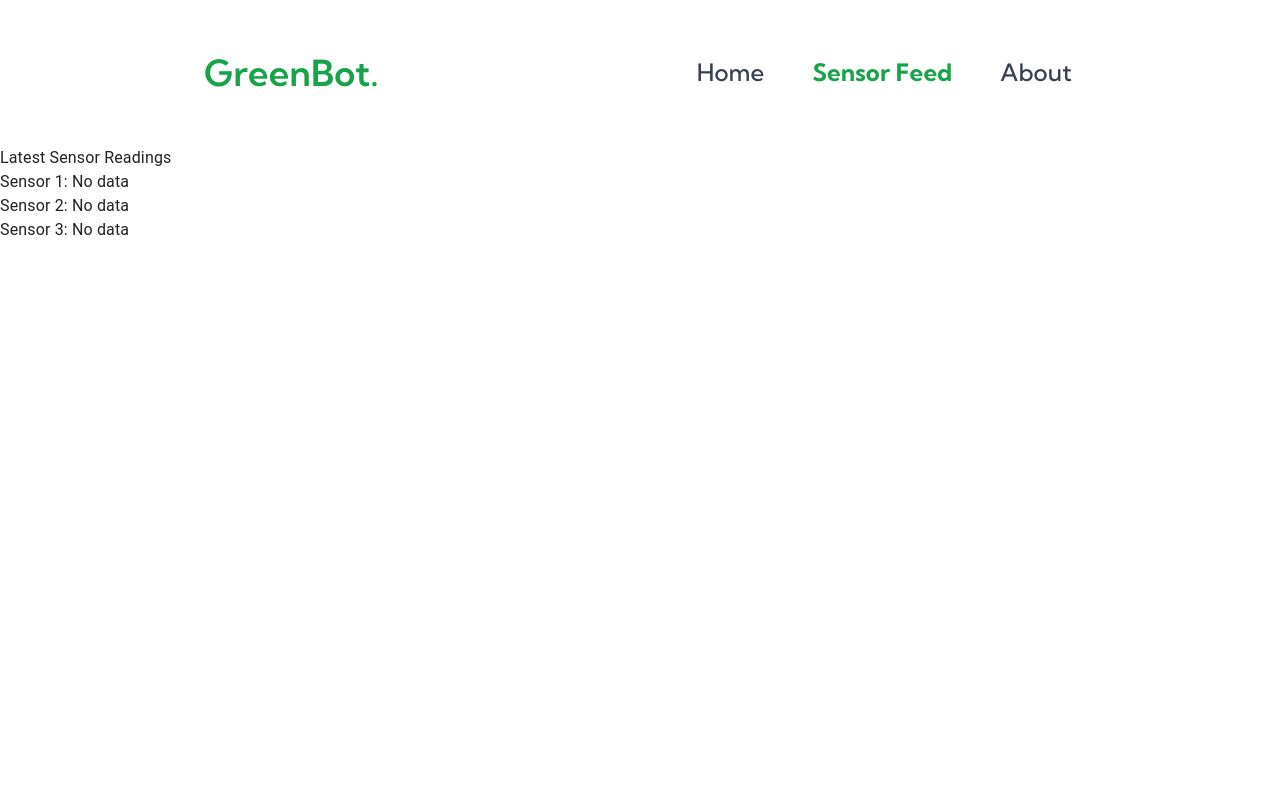
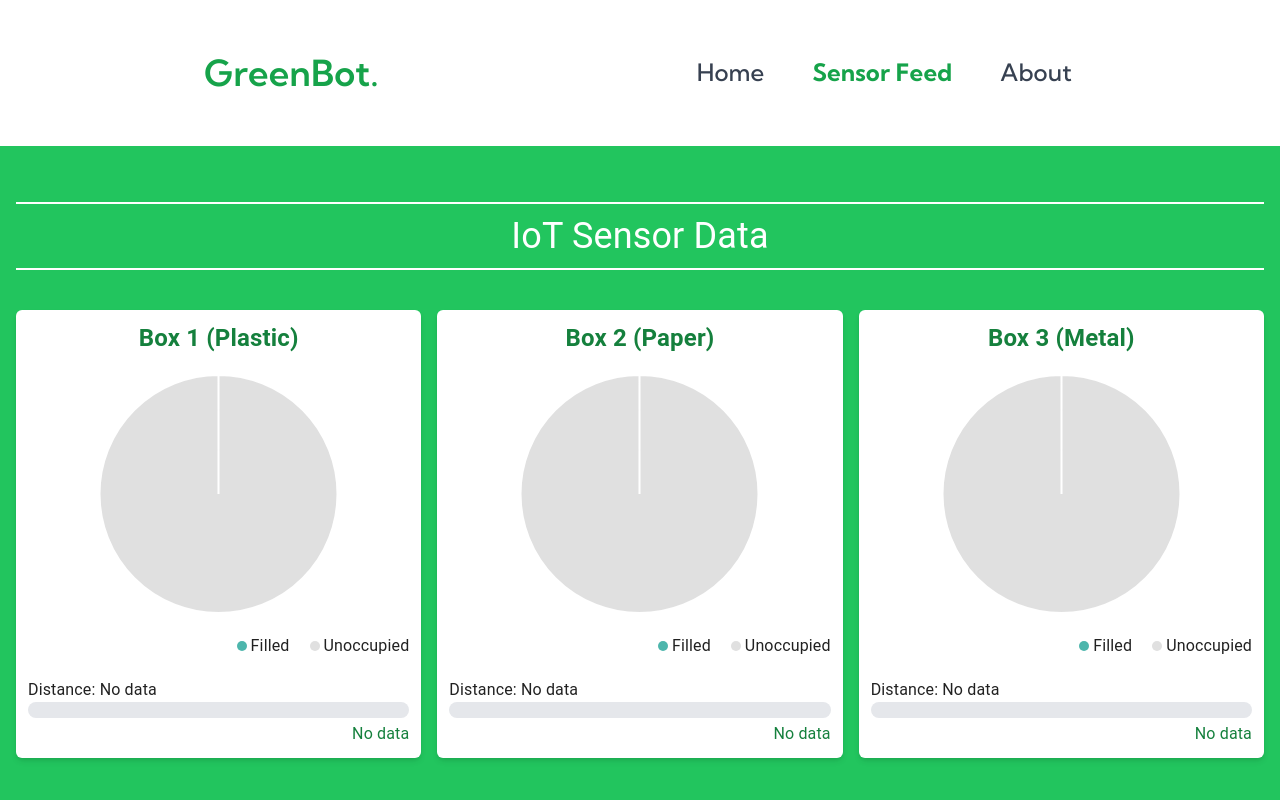
Before and after one commit to Burhan-Ahmed/GreenBot, a Next.js app: page /Components/IOT in a window 1280 px wide. Shown: the top 800 px of the page. Built offline with nearby package versions, Linux system fonts and the light colour scheme.

Commit message:
Initial iot

```diff
--- a/package.json
+++ b/package.json
@@ -14,7 +14,7 @@
     "@heroicons/react": "^2.1.5",
     "@mui/icons-material": "^6.1.1",
     "@mui/material": "^6.1.1",
-    "chart.js": "^4.4.4",
+    "chart.js": "^4.4.5",
     "framer-motion": "^11.5.6",
     "next": "14.2.1",
     "react": "^18",
--- a/src/pages/Components/IOT.tsx
+++ b/src/pages/Components/IOT.tsx
@@ -1,12 +1,24 @@
-import { useEffect, useState } from 'react';
+// SensorFeedPage.tsx
+import React, { useEffect, useState } from 'react';
+import { Pie } from 'react-chartjs-2';
+import {
+  Chart as ChartJS,
+  ArcElement,
+  Tooltip,
+  Legend,
+} from 'chart.js';
 
+// Register required components
+ChartJS.register(ArcElement, Tooltip, Legend);
+
+// Define the SensorData interface
 interface SensorData {
   sensor1: number | null;
   sensor2: number | null;
   sensor3: number | null;
 }
 
-const DisplaySensors = () => {
+const SensorFeedPage: React.FC = () => {
   const [sensorData, setSensorData] = useState<SensorData>({
     sensor1: null,
     sensor2: null,
@@ -28,21 +40,103 @@ const DisplaySensors = () => {
   };
 
   useEffect(() => {
-        // Fetch data every 5 seconds
+    // Fetch data immediately on component mount and then every 5 seconds
+    fetchSensorData(); // Fetch immediately on mount
     const interval = setInterval(fetchSensorData, 5000);
 
     // Cleanup interval on component unmount
     return () => clearInterval(interval);
   }, []);
 
+  // Create a sensors array for rendering
+  const sensors = [
+    { id: 1, name: "Plastic", filled: sensorData.sensor1, items: 5, distance: sensorData.sensor1, },
+    { id: 2, name: "Paper", filled: sensorData.sensor2, items: 8, distance: sensorData.sensor2, },
+    { id: 3, name: "Metal", filled: sensorData.sensor3, items: 3, distance: sensorData.sensor3, },
+  ];
+
   return (
-        <div>
-            <h1>Latest Sensor Readings</h1>
-            <p>Sensor 1: {sensorData.sensor1 !== null ? `${sensorData.sensor1} cm` : "No data"}</p>
-            <p>Sensor 2: {sensorData.sensor2 !== null ? `${sensorData.sensor2} cm` : "No data"}</p>
-            <p>Sensor 3: {sensorData.sensor3 !== null ? `${sensorData.sensor3} cm` : "No data"}</p>
+    <div className="bg-green-500 p-4 overflow-hidden">
+      <header className="text-center py-3 border-b-2 border-t-2 border-white text-white text-4xl my-10">
+        IoT Sensor Data
+      </header>
+
+      <div className="flex flex-col my-12 md:flex-row justify-around mt-4 space-y-4 md:space-y-0 md:space-x-4">
+        {sensors.map((sensor) => {
+          // Determine colors based on the `filled` value
+          const isCritical = sensor.filled && sensor.filled >= 80;
+          const pieColors = isCritical
+            ? ["#FF7043", "#FFCCBC"] // Red theme
+            : ["#4DB6AC", "#E0E0E0"]; // Green theme
+          const barColor = isCritical ? "bg-red-500" : "bg-green-500";
+          const textColor = isCritical ? "text-red-700" : "text-green-700";
+
+          return (
+            <div
+              key={sensor.id}
+              className="bg-white shadow-md rounded-md space-y-5 p-3 w-full md:w-1/3"
+            >
+              <h2 className={`text-2xl text-center font-semibold ${textColor}`}>
+                Box {sensor.id} ({sensor.name})
+              </h2>
+
+              <div className="h-60">
+                <Pie
+                  data={{
+                    labels: ["Filled", "Unoccupied"],
+                    datasets: [
+                      {
+                        data: sensor.filled !== null ? [sensor.filled, 100 - sensor.filled] : [0, 100],
+                        backgroundColor: pieColors,
+                      },
+                    ],
+                  }}
+                  options={{
+                    maintainAspectRatio: false,
+                    plugins: {
+                      legend: { display: false },
+                    },
+                  }}
+                />
+              </div>
+
+              {/* Color Legend */}
+              <div className="flex justify-end space-x-5 mt-2 text-s">
+                <div className="flex items-center">
+                  <div
+                    className={`w-2.5 h-2.5 rounded-full mr-1`}
+                    style={{ backgroundColor: pieColors[0] }}
+                  ></div>
+                  <span>Filled</span>
+                </div>
+                <div className="flex items-center">
+                  <div
+                    className={`w-2.5 h-2.5 rounded-full mr-1`}
+                    style={{ backgroundColor: pieColors[1] }}
+                  ></div>
+                  <span>Unoccupied</span>
+                </div>
+              </div>
+
+              {/* Distance and Progress Bar */}
+              <div className="mt-2">
+                <p className="text-s">Distance: {sensor.distance ? `${sensor.distance} cm` : "No data"}</p>
+                <div className="bg-gray-200 h-4 rounded-full overflow-hidden">
+                  <div
+                    className={`h-4 rounded-full ${barColor} transition-all duration-300`}
+                    style={{ width: `${sensor.filled !== null ? sensor.filled : 0}%` }}
+                  />
+                </div>
+                <p className={`text-right ${textColor} text-s mt-1`}>
+                  {sensor.filled !== null ? `${sensor.filled}%` : "No data"}
+                </p>
+              </div>
+            </div>
+          );
+        })}
+      </div>
     </div>
   );
 };
 
-export default DisplaySensors;
+export default SensorFeedPage;
```
Also changed, not shown: 1 other file (tests, documents, lock files or other folders). Lines whose indentation alone changed are shown as unchanged.
